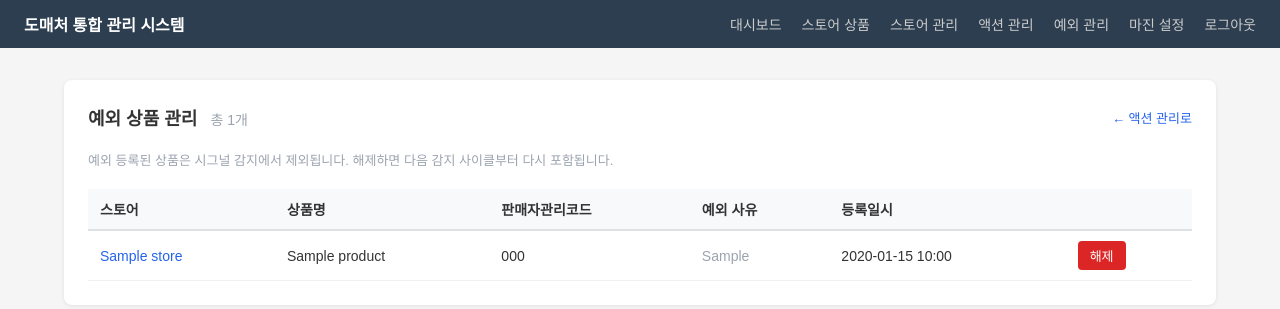
After one commit to saingkang38/Wholesaler-Control-Center, a Flask app: page /exclusions in a window 1280 px wide. The commit adds this page. Shown: the top 309 px of the page. Run offline with Flask 3, Linux system fonts and the light colour scheme; a user stored in the database is signed in; tables that the repository leaves empty hold one stand-in row (values such as "Sample post").

Commit message:
예외 상품 관리 + 액션 페이지 도매처/스토어 필터 추가
- ProductExclusion 모델 추가 (product_exclusions 테이블)
- 예외 등록 시 pending 시그널 자동 스킵, 감지에서 제외
- /exclusions 페이지: 예외 목록 확인 및 해제
- 액션 페이지: 도매처/스토어 컬럼 + 스토어 필터 버튼
- 액션 페이지: 예외 버튼, 되돌리기 버튼 추가
- 가격 승인 시 마진적용가격으로 업데이트
- 네이버 API update_price 오류 메시지 상세화

Co-Authored-By: Claude Sonnet 4.6 <noreply@anthropic.com>

```diff
--- a/app/__init__.py
+++ b/app/__init__.py
@@ -31,7 +31,7 @@ def create_app():
     from app.master import master_bp
     from app.master.models import MasterProduct, ProductEvent  # noqa: F401 - 테이블 생성용
     from app.store import store_bp
-    from app.store.models import StoreProduct, NaverStore  # noqa: F401 - 테이블 생성용
+    from app.store.models import StoreProduct, NaverStore, ProductExclusion  # noqa: F401 - 테이블 생성용
     from app.actions import actions_bp
     from app.actions.models import ActionSignal  # noqa: F401 - 테이블 생성용
     from app.settings import settings_bp
--- a/app/actions/__init__.py
+++ b/app/actions/__init__.py
@@ -30,7 +30,16 @@ def actions_page():
     if per_page not in valid_per_page:
         per_page = 50
 
-    query = ActionSignal.query.filter_by(status=status_filter).order_by(ActionSignal.detected_at.desc())
+    store_filter = request.args.get("store_id", 0, type=int)
+
+    from app.store.models import StoreProduct, NaverStore
+    query = ActionSignal.query.filter_by(status=status_filter)
+    if store_filter:
+        sub = db.session.query(StoreProduct.id).filter_by(naver_store_id=store_filter).subquery()
+        query = query.filter(ActionSignal.store_product_id.in_(sub))
+    query = query.order_by(ActionSignal.detected_at.desc())
+
+    all_stores = NaverStore.query.order_by(NaverStore.store_name).all()
 
     if per_page == 0:
         signals = query.all()
@@ -52,9 +61,12 @@ def actions_page():
         margin_price = apply_margin(wholesale_price) if wholesale_price else None
         rows.append({
             "id": s.id,
+            "store_product_id": s.store_product_id,
             "signal_type": s.signal_type,
             "label": SIGNAL_LABELS.get(s.signal_type, {}).get("label", s.signal_type),
             "badge": SIGNAL_LABELS.get(s.signal_type, {}).get("badge", "secondary"),
+            "wholesaler_name": s.master.wholesaler.name if s.master and s.master.wholesaler else "-",
+            "store_name": s.store.naver_store.store_name if s.store and s.store.naver_store else "-",
             "product_name": s.master.product_name if s.master else "-",
             "seller_code": s.store.seller_management_code if s.store else "-",
             "wholesale_price": wholesale_price,
@@ -66,7 +78,42 @@ def actions_page():
     pending_count = ActionSignal.query.filter_by(status="pending").count()
     return render_template("actions.html", rows=rows, status_filter=status_filter,
                            pending_count=pending_count, pagination=pagination,
-                           per_page=per_page, total=total)
+                           per_page=per_page, total=total,
+                           all_stores=all_stores, store_filter=store_filter)
+
+
+@actions_bp.route("/exclusions")
+@login_required
+def exclusions_page():
+    from app.store.models import ProductExclusion
+    exclusions = ProductExclusion.query.order_by(ProductExclusion.created_at.desc()).all()
+    return render_template("exclusions.html", exclusions=exclusions)
+
+
+@actions_bp.route("/exclusions/add", methods=["POST"])
+@login_required
+def add_exclusion():
+    from app.store.models import StoreProduct, ProductExclusion
+    store_product_id = request.json.get("store_product_id")
+    reason = request.json.get("reason", "")
+    store = StoreProduct.query.get_or_404(store_product_id)
+    if store.exclusion:
+        return jsonify({"ok": True})  # 이미 예외 등록됨
+    db.session.add(ProductExclusion(store_product_id=store_product_id, reason=reason))
+    # 기존 pending 시그널 스킵
+    ActionSignal.query.filter_by(store_product_id=store_product_id, status="pending").update({"status": "skipped"})
+    db.session.commit()
+    return jsonify({"ok": True})
+
+
+@actions_bp.route("/exclusions/<int:exclusion_id>/delete", methods=["POST"])
+@login_required
+def delete_exclusion(exclusion_id):
+    from app.store.models import ProductExclusion
+    exc = ProductExclusion.query.get_or_404(exclusion_id)
+    db.session.delete(exc)
+    db.session.commit()
+    return jsonify({"ok": True})
 
 
 @actions_bp.route("/actions/<int:signal_id>/resolve", methods=["POST"])
@@ -75,18 +122,63 @@ def resolve_signal(signal_id):
     action = request.json.get("action")  # approve / reject / skip
     signal = ActionSignal.query.get_or_404(signal_id)
 
-    if action == "approve":
-        _execute_signal(signal)
-    elif action == "reject":
-        signal.status = "rejected"
-        signal.resolved_at = datetime.utcnow()
-        db.session.commit()
-    elif action == "skip":
-        signal.status = "skipped"
-        signal.resolved_at = datetime.utcnow()
-        db.session.commit()
+    try:
+        if action == "approve":
+            _execute_signal(signal)
+        elif action == "reject":
+            signal.status = "rejected"
+            signal.resolved_at = datetime.utcnow()
+            db.session.commit()
+        elif action == "skip":
+            signal.status = "skipped"
+            signal.resolved_at = datetime.utcnow()
+            db.session.commit()
+    except Exception as e:
+        return jsonify({"ok": False, "error": str(e)}), 500
 
     return jsonify({"ok": True})
+
+
+@actions_bp.route("/actions/<int:signal_id>/revert", methods=["POST"])
+@login_required
+def revert_signal(signal_id):
+    signal = ActionSignal.query.get_or_404(signal_id)
+    if signal.status != "executed":
+        return jsonify({"ok": False, "error": "실행된 항목만 되돌릴 수 있습니다."}), 400
+    try:
+        _revert_signal(signal)
+    except Exception as e:
+        return jsonify({"ok": False, "error": str(e)}), 500
+    return jsonify({"ok": True})
+
+
+def _revert_signal(signal: ActionSignal):
+    from store.naver import update_price, change_status
+
+    store = signal.store
+    current = json.loads(signal.current_value) if signal.current_value else {}
+
+    if not store or not store.naver_store:
+        raise ValueError("스토어 정보 없음")
+
+    client_id = store.naver_store.client_id
+    client_secret = store.naver_store.client_secret
+
+    if signal.signal_type in ("PRICE_UP_NEEDED", "PRICE_DOWN_POSSIBLE"):
+        orig_price = current.get("sale_price")
+        if orig_price:
+            update_price(store.origin_product_no, int(orig_price), client_id=client_id, client_secret=client_secret)
+            store.sale_price = orig_price
+
+    elif signal.signal_type in ("SUSPEND_NEEDED", "RESUME_POSSIBLE", "DISCONTINUE_NEEDED"):
+        orig_status = current.get("store_status")
+        if orig_status:
+            change_status(store.origin_product_no, orig_status, client_id=client_id, client_secret=client_secret)
+            store.store_status = orig_status
+
+    signal.status = "reverted"
+    signal.resolved_at = datetime.utcnow()
+    db.session.commit()
 
 
 def _execute_signal(signal: ActionSignal):
@@ -96,16 +188,24 @@ def _execute_signal(signal: ActionSignal):
         store = signal.store
         suggested = json.loads(signal.suggested_value) if signal.suggested_value else {}
 
+        if not store or not store.naver_store:
+            raise ValueError("스토어 정보 없음")
+
+        client_id = store.naver_store.client_id
+        client_secret = store.naver_store.client_secret
+
         if signal.signal_type in ("PRICE_UP_NEEDED", "PRICE_DOWN_POSSIBLE"):
-            new_price = suggested.get("sale_price")
-            if new_price and store:
-                update_price(store.origin_product_no, new_price)
+            wholesale_price = suggested.get("sale_price")
+            if wholesale_price:
+                from app.settings import apply_margin
+                new_price = apply_margin(wholesale_price)
+                update_price(store.origin_product_no, new_price, client_id=client_id, client_secret=client_secret)
                 store.sale_price = new_price
 
         elif signal.signal_type in ("SUSPEND_NEEDED", "RESUME_POSSIBLE", "DISCONTINUE_NEEDED"):
             new_status = suggested.get("store_status")
-            if new_status and store:
-                change_status(store.origin_product_no, new_status)
+            if new_status:
+                change_status(store.origin_product_no, new_status, client_id=client_id, client_secret=client_secret)
                 store.store_status = new_status
 
         signal.status = "executed"
@@ -113,8 +213,7 @@ def _execute_signal(signal: ActionSignal):
         db.session.commit()
 
     except Exception as e:
-        signal.status = "pending"
-        db.session.commit()
+        db.session.rollback()
         raise e
 
 
@@ -142,6 +241,9 @@ def detect_action_signals(wholesaler_id: int) -> dict:
         master = store.master
 
         if not master or master.wholesaler_id != wholesaler_id:
+            continue
+
+        if store.exclusion:
             continue
 
         _check_price_signals(master, store, stats)
--- a/templates/base.html
+++ b/templates/base.html
@@ -24,6 +24,7 @@
             <a href="/store-products">스토어 상품</a>
             <a href="/stores">스토어 관리</a>
             <a href="/actions">액션 관리</a>
+            <a href="/exclusions">예외 관리</a>
             <a href="/settings/margin">마진 설정</a>
             <a href="/logout">로그아웃</a>
         </div>
--- /dev/null
+++ b/templates/exclusions.html
@@ -0,0 +1,81 @@
+{% extends "base.html" %}
+{% block title %}예외 상품 관리{% endblock %}
+
+{% block content %}
+<style>
+  table { width: 100%; border-collapse: collapse; font-size: 14px; }
+  th { background: #f8f9fa; padding: 10px 12px; text-align: left; border-bottom: 2px solid #dee2e6; }
+  td { padding: 10px 12px; border-bottom: 1px solid #f0f0f0; vertical-align: middle; }
+  tr:hover { background: #fafafa; }
+  .btn { padding: 5px 12px; border: none; border-radius: 4px; cursor: pointer; font-size: 13px; }
+  .btn-danger { background: #dc2626; color: white; }
+  .btn:hover { opacity: 0.85; }
+  .empty { text-align: center; padding: 60px; color: #9ca3af; font-size: 15px; }
+</style>
+
+<div class="card">
+  <div style="display:flex; justify-content:space-between; align-items:center; margin-bottom:20px;">
+    <h2 style="font-size:18px;">예외 상품 관리
+      <span style="font-size:14px; color:#9ca3af; font-weight:normal; margin-left:8px;">총 {{ exclusions|length }}개</span>
+    </h2>
+    <a href="/actions" style="font-size:13px; color:#2563eb; text-decoration:none;">← 액션 관리로</a>
+  </div>
+
+  <p style="font-size:13px; color:#9ca3af; margin-bottom:20px;">
+    예외 등록된 상품은 시그널 감지에서 제외됩니다. 해제하면 다음 감지 사이클부터 다시 포함됩니다.
+  </p>
+
+  {% if exclusions %}
+  <table>
+    <thead>
+      <tr>
+        <th>스토어</th>
+        <th>상품명</th>
+        <th>판매자관리코드</th>
+        <th>예외 사유</th>
+        <th>등록일시</th>
+        <th></th>
+      </tr>
+    </thead>
+    <tbody>
+      {% for exc in exclusions %}
+      <tr id="exc-{{ exc.id }}">
+        <td style="color:#2563eb; font-weight:500;">
+          {{ exc.store_product.naver_store.store_name if exc.store_product.naver_store else '-' }}
+        </td>
+        <td>{{ exc.store_product.product_name or '-' }}</td>
+        <td>{{ exc.store_product.seller_management_code or '-' }}</td>
+        <td style="color:#9ca3af;">{{ exc.reason or '-' }}</td>
+        <td>{{ exc.created_at.strftime('%Y-%m-%d %H:%M') }}</td>
+        <td>
+          <button class="btn btn-danger" onclick="removeExclusion({{ exc.id }})">해제</button>
+        </td>
+      </tr>
+      {% endfor %}
+    </tbody>
+  </table>
+  {% else %}
+  <div class="empty">예외 등록된 상품이 없습니다.</div>
+  {% endif %}
+</div>
+
+<script>
+function removeExclusion(id) {
+  if (!confirm('예외를 해제할까요? 다음 감지 사이클부터 다시 시그널이 생성됩니다.')) return;
+  fetch(`/exclusions/${id}/delete`, {
+    method: 'POST',
+    headers: {'Content-Type': 'application/json'},
+  })
+  .then(r => r.json())
+  .then(data => {
+    if (data.ok) {
+      const row = document.getElementById('exc-' + id);
+      if (row) row.remove();
+    } else {
+      alert('오류: ' + (data.error || '알 수 없는 오류'));
+    }
+  })
+  .catch(() => alert('처리 중 오류가 발생했습니다.'));
+}
+</script>
+{% endblock %}
```
Also changed, not shown: app/store/models.py (+11 -0 lines), store/naver/__init__.py (+13 -4 lines), templates/actions.html (+78 -10 lines).
